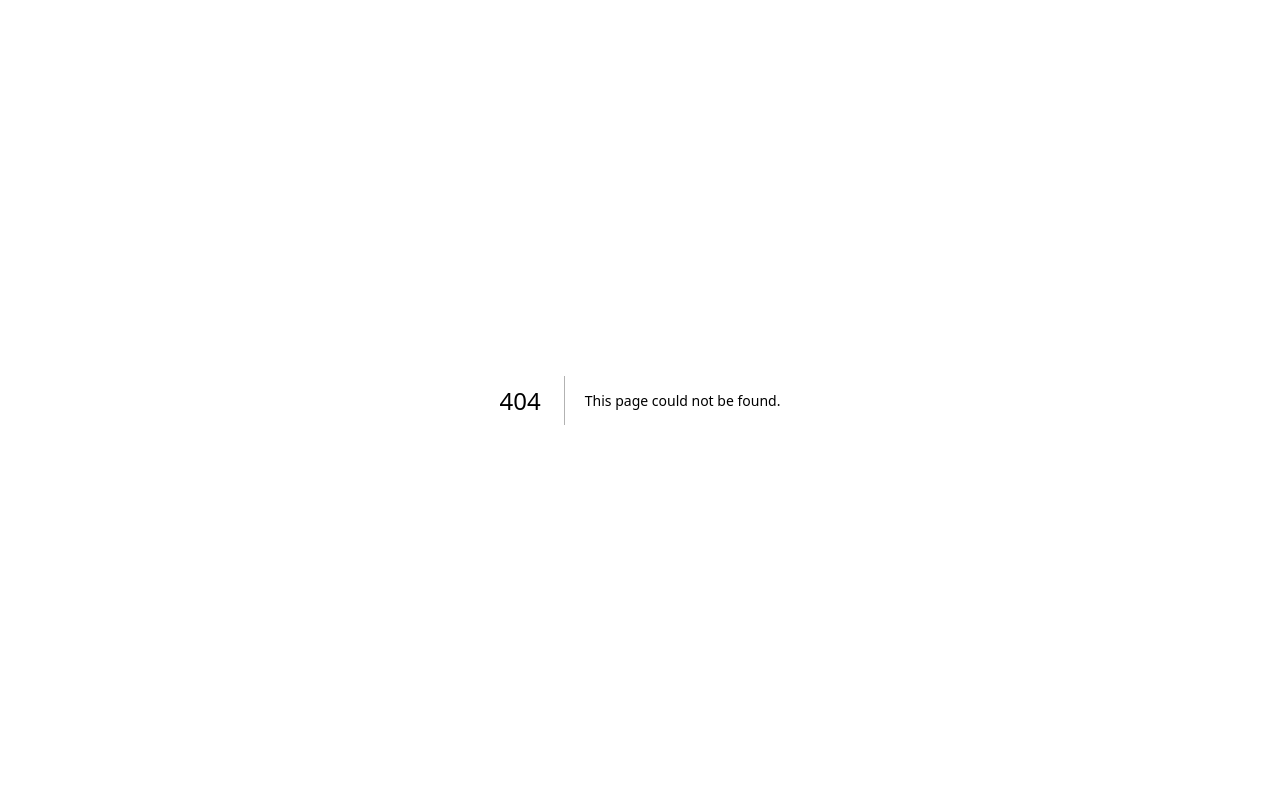
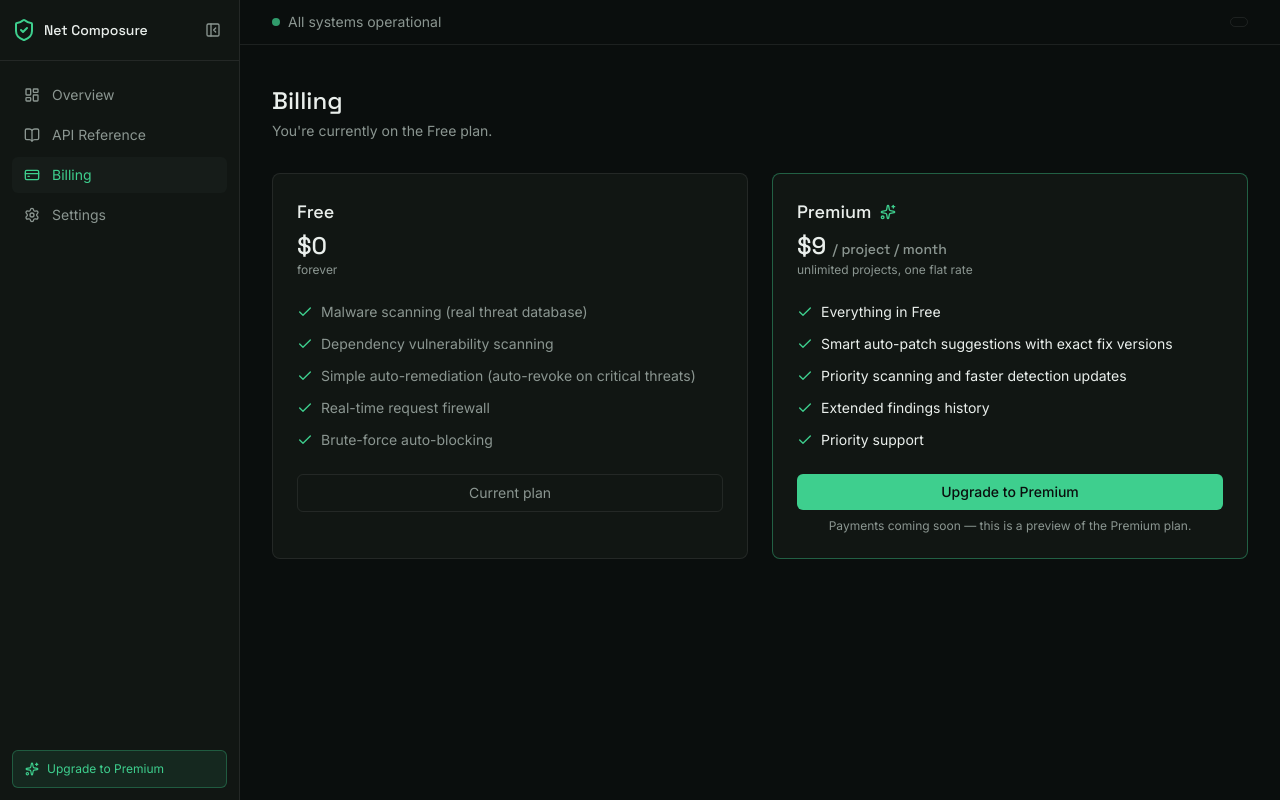
Before and after one commit to netcomposure/netcomposure, a Next.js app: page /dashboard/billing in a window 1280 px wide. Before the commit this address had no page. Built offline with nearby package versions, Linux system fonts and the light colour scheme; no server answers.

Commit message:
Add Premium lock teaser to project detail page

```diff
--- /dev/null
+++ b/app/dashboard/billing/page.tsx
@@ -0,0 +1,81 @@
+"use client";
+
+import { Check, X, Sparkles } from "lucide-react";
+
+const FREE_FEATURES = [
+  "Malware scanning (real threat database)",
+  "Dependency vulnerability scanning",
+  "Simple auto-remediation (auto-revoke on critical threats)",
+  "Real-time request firewall",
+  "Brute-force auto-blocking",
+];
+
+const PREMIUM_FEATURES = [
+  "Everything in Free",
+  "Smart auto-patch suggestions with exact fix versions",
+  "Priority scanning and faster detection updates",
+  "Extended findings history",
+  "Priority support",
+];
+
+export default function BillingPage() {
+  return (
+    <div>
+      <h1 className="font-display text-2xl font-medium">Billing</h1>
+      <p className="mt-1 text-sm text-muted">
+        You&apos;re currently on the Free plan.
+      </p>
+
+      <div className="mt-8 grid gap-6 md:grid-cols-2">
+        <div className="rounded-lg border border-line bg-panel p-6">
+          <h2 className="font-display text-lg font-medium">Free</h2>
+          <p className="mt-1 font-display text-2xl font-medium">$0</p>
+          <p className="text-xs text-muted">forever</p>
+
+          <ul className="mt-6 flex flex-col gap-3 text-sm">
+            {FREE_FEATURES.map((f) => (
+              <li key={f} className="flex items-start gap-2">
+                <Check className="mt-0.5 h-4 w-4 shrink-0 text-brand" />
+                <span className="text-muted">{f}</span>
+              </li>
+            ))}
+          </ul>
+
+          <button
+            disabled
+            className="mt-6 w-full rounded-md border border-line px-4 py-2 text-sm text-muted"
+          >
+            Current plan
+          </button>
+        </div>
+
+        <div className="rounded-lg border border-brand/40 bg-panel p-6">
+          <div className="flex items-center gap-2">
+            <h2 className="font-display text-lg font-medium">Premium</h2>
+            <Sparkles className="h-4 w-4 text-brand" />
+          </div>
+          <p className="mt-1 font-display text-2xl font-medium">
+            $9 <span className="text-sm font-normal text-muted">/ project / month</span>
+          </p>
+          <p className="text-xs text-muted">unlimited projects, one flat rate</p>
+
+          <ul className="mt-6 flex flex-col gap-3 text-sm">
+            {PREMIUM_FEATURES.map((f) => (
+              <li key={f} className="flex items-start gap-2">
+                <Check className="mt-0.5 h-4 w-4 shrink-0 text-brand" />
+                <span>{f}</span>
+              </li>
+            ))}
+          </ul>
+
+          <button className="mt-6 w-full rounded-md bg-brand px-4 py-2 text-sm font-medium text-ink hover:bg-brand-dim">
+            Upgrade to Premium
+          </button>
+          <p className="mt-2 text-center text-xs text-muted">
+            Payments coming soon — this is a preview of the Premium plan.
+          </p>
+        </div>
+      </div>
+    </div>
+  );
+}
--- a/app/dashboard/layout.tsx
+++ b/app/dashboard/layout.tsx
@@ -7,17 +7,20 @@ import {
   LayoutDashboard,
   BookOpen,
   Settings,
-  ChevronsLeft,
-  ChevronsRight,
+  CreditCard,
+  PanelLeftClose,
+  PanelLeftOpen,
   LogOut,
   ShieldCheck,
+  Sparkles,
 } from "lucide-react";
 import { supabase } from "../../lib/supabase";
 
 const NAV_ITEMS = [
   { label: "Overview", href: "/dashboard", icon: LayoutDashboard },
   { label: "API Reference", href: "/docs", icon: BookOpen },
-  { label: "Settings", href: "/settings", icon: Settings },
+  { label: "Billing", href: "/dashboard/billing", icon: CreditCard },
+  { label: "Settings", href: "/dashboard/settings", icon: Settings },
 ];
 
 export default function DashboardLayout({
@@ -77,11 +80,26 @@ export default function DashboardLayout({
           collapsed ? "w-[68px]" : "w-60"
         }`}
       >
-        <div className="flex items-center gap-2 border-b border-line px-4 py-4">
-          <ShieldCheck className="h-6 w-6 shrink-0 text-brand" />
-          {!collapsed && (
-            <span className="font-display text-sm font-medium">Net Composure</span>
-          )}
+        <div className="flex items-center justify-between gap-2 border-b border-line px-3 py-4">
+          <div className="flex items-center gap-2 overflow-hidden">
+            <ShieldCheck className="h-6 w-6 shrink-0 text-brand" />
+            {!collapsed && (
+              <span className="truncate font-display text-sm font-medium">
+                Net Composure
+              </span>
+            )}
+          </div>
+          <button
+            onClick={toggleCollapsed}
+            className="shrink-0 rounded-md p-1.5 text-muted hover:bg-panel-raised hover:text-text"
+            title={collapsed ? "Expand sidebar" : "Collapse sidebar"}
+          >
+            {collapsed ? (
+              <PanelLeftOpen className="h-4 w-4" />
+            ) : (
+              <PanelLeftClose className="h-4 w-4" />
+            )}
+          </button>
         </div>
 
         <nav className="flex flex-1 flex-col gap-1 px-3 py-4 text-sm">
@@ -106,19 +124,15 @@ export default function DashboardLayout({
           })}
         </nav>
 
-        <button
-          onClick={toggleCollapsed}
-          className="flex items-center gap-3 border-t border-line px-3 py-4 text-sm text-muted hover:text-text"
-        >
-          {collapsed ? (
-            <ChevronsRight className="h-4 w-4" />
-          ) : (
-            <>
-              <ChevronsLeft className="h-4 w-4" />
-              <span>Collapse</span>
-            </>
-          )}
-        </button>
+        {!collapsed && (
+          <Link
+            href="/dashboard/billing"
+            className="m-3 flex items-center gap-2 rounded-md border border-brand/30 bg-brand/10 px-3 py-2.5 text-xs text-brand hover:border-brand/60"
+          >
+            <Sparkles className="h-3.5 w-3.5 shrink-0" />
+            Upgrade to Premium
+          </Link>
+        )}
       </aside>
 
       <div className="flex-1">
@@ -145,7 +159,7 @@ export default function DashboardLayout({
             </button>
 
             {profileOpen && (
-              <div className="absolute right-0 mt-2 w-64 rounded-lg border border-line bg-panel p-2 shadow-2xl shadow-black/50">
+              <div className="absolute right-0 mt-2 w-72 rounded-lg border border-line bg-panel p-2 shadow-2xl shadow-black/50">
                 <div className="flex items-center gap-3 border-b border-line px-3 py-3">
                   {avatarUrl && (
                     // eslint-disable-next-line @next/next/no-img-element
@@ -159,12 +173,33 @@ export default function DashboardLayout({
                     <p className="truncate text-sm font-medium text-text">
                       {email}
                     </p>
-                    <p className="text-xs text-muted">Net Composure account</p>
+                    <div className="mt-1 flex items-center gap-1.5">
+                      <span className="rounded-full border border-line px-2 py-0.5 text-[10px] uppercase tracking-wide text-muted">
+                        Free plan
+                      </span>
+                    </div>
                   </div>
                 </div>
+
+                <Link
+                  href="/dashboard/settings"
+                  onClick={() => setProfileOpen(false)}
+                  className="mt-2 flex w-full items-center gap-2 rounded-md px-3 py-2 text-sm text-text hover:bg-panel-raised"
+                >
+                  <Settings className="h-4 w-4" />
+                  Account settings
+                </Link>
+                <Link
+                  href="/dashboard/billing"
+                  onClick={() => setProfileOpen(false)}
+                  className="flex w-full items-center gap-2 rounded-md px-3 py-2 text-sm text-brand hover:bg-panel-raised"
+                >
+                  <Sparkles className="h-4 w-4" />
+                  Upgrade to Premium
+                </Link>
                 <button
                   onClick={handleLogout}
-                  className="mt-2 flex w-full items-center gap-2 rounded-md px-3 py-2 text-sm text-red-400 hover:bg-panel-raised"
+                  className="mt-1 flex w-full items-center gap-2 rounded-md px-3 py-2 text-sm text-red-400 hover:bg-panel-raised"
                 >
                   <LogOut className="h-4 w-4" />
                   Log out
--- a/app/dashboard/projects/[id]/page.tsx
+++ b/app/dashboard/projects/[id]/page.tsx
@@ -3,7 +3,7 @@
 import { useEffect, useState } from "react";
 import { useParams, useRouter } from "next/navigation";
 import Link from "next/link";
-import { ArrowLeft } from "lucide-react";
+import { ArrowLeft, Sparkles } from "lucide-react";
 import { supabase } from "../../../../lib/supabase";
 
 type Project = {
@@ -270,6 +270,16 @@ export default function ProjectDetailPage() {
           repeated failed logins.
         </p>
 
+        <div className="mt-4 flex items-center justify-between rounded-md border border-dashed border-line px-4 py-3">
+          <div className="flex items-center gap-2 text-sm text-muted">
+            <Sparkles className="h-4 w-4" />
+            Smart auto-patch suggestions
+          </div>
+          <span className="rounded-full border border-line px-2 py-0.5 text-[10px] uppercase tracking-wide text-muted">
+            Premium
+          </span>
+        </div>
+
         {blockedIps.length === 0 && (
           <p className="mt-4 text-sm text-muted">
             No blocked IPs yet — this list fills in automatically as your
--- /dev/null
+++ b/app/dashboard/settings/page.tsx
@@ -0,0 +1,62 @@
+"use client";
+
+import { useEffect, useState } from "react";
+import { supabase } from "../../../lib/supabase";
+
+export default function SettingsPage() {
+  const [email, setEmail] = useState<string | null>(null);
+  const [userId, setUserId] = useState<string | null>(null);
+  const [createdAt, setCreatedAt] = useState<string | null>(null);
+
+  useEffect(() => {
+    supabase.auth.getUser().then(({ data }) => {
+      setEmail(data.user?.email ?? null);
+      setUserId(data.user?.id ?? null);
+      setCreatedAt(data.user?.created_at ?? null);
+    });
+  }, []);
+
+  const avatarUrl = userId
+    ? `https://api.dicebear.com/9.x/bottts-neutral/svg?seed=${userId}&backgroundColor=3ecf8e`
+    : null;
+
+  return (
+    <div>
+      <h1 className="font-display text-2xl font-medium">Settings</h1>
+      <p className="mt-1 text-sm text-muted">Your account details.</p>
+
+      <section className="mt-8 rounded-lg border border-line bg-panel p-6">
+        <div className="flex items-center gap-4">
+          {avatarUrl && (
+            // eslint-disable-next-line @next/next/no-img-element
+            <img
+              src={avatarUrl}
+              alt="Profile avatar"
+              className="h-16 w-16 rounded-full bg-ink"
+            />
+          )}
+          <div>
+            <p className="font-display text-lg font-medium">{email}</p>
+            <p className="mt-1 text-xs text-muted">
+              Member since{" "}
+              {createdAt ? new Date(createdAt).toLocaleDateString() : "—"}
+            </p>
+          </div>
+        </div>
+
+        <div className="mt-6 grid gap-4 border-t border-line pt-6 sm:grid-cols-2">
+          <div>
+            <p className="text-xs text-muted">Plan</p>
+            <p className="mt-1 text-sm">Free</p>
+          </div>
+          <div>
+            <p className="text-xs text-muted">User ID</p>
+            <p className="mt-1 break-all font-mono text-xs text-muted">
+              {userId}
+            </p>
+          </div>
+        </div>
+      </section>
+    </div>
+  );
+}
```
